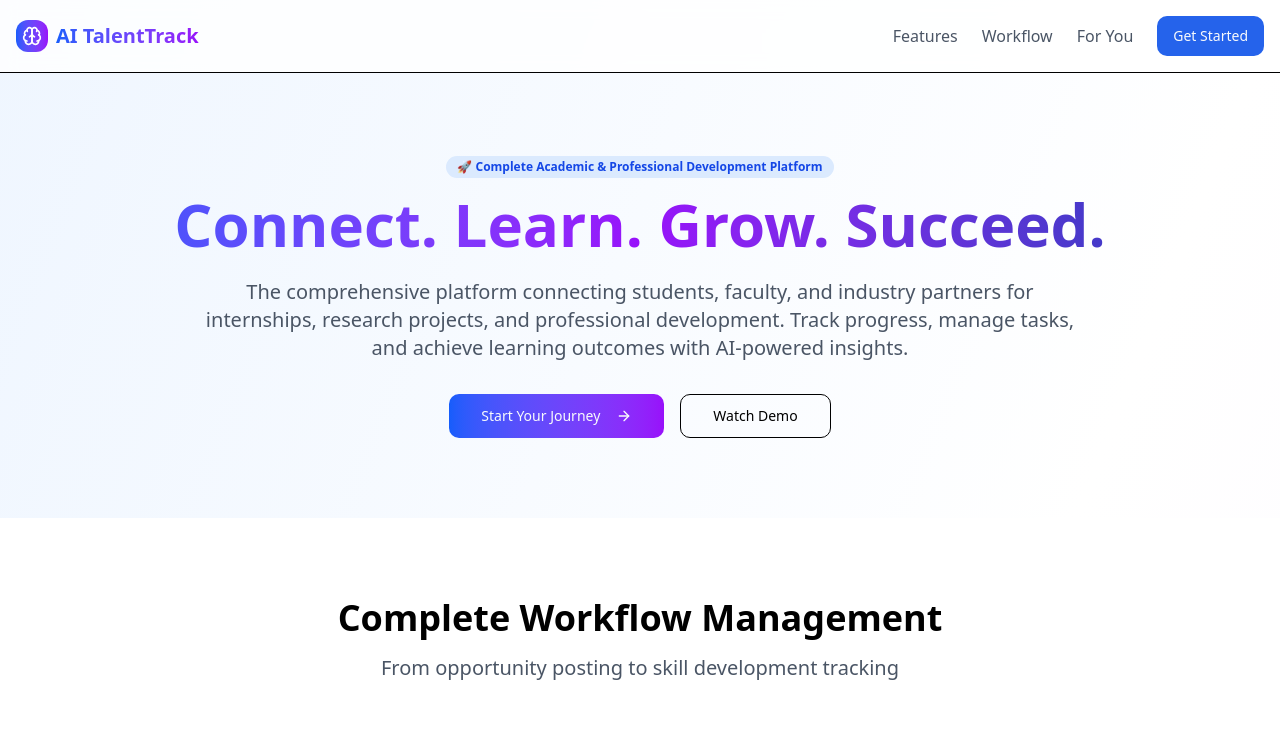
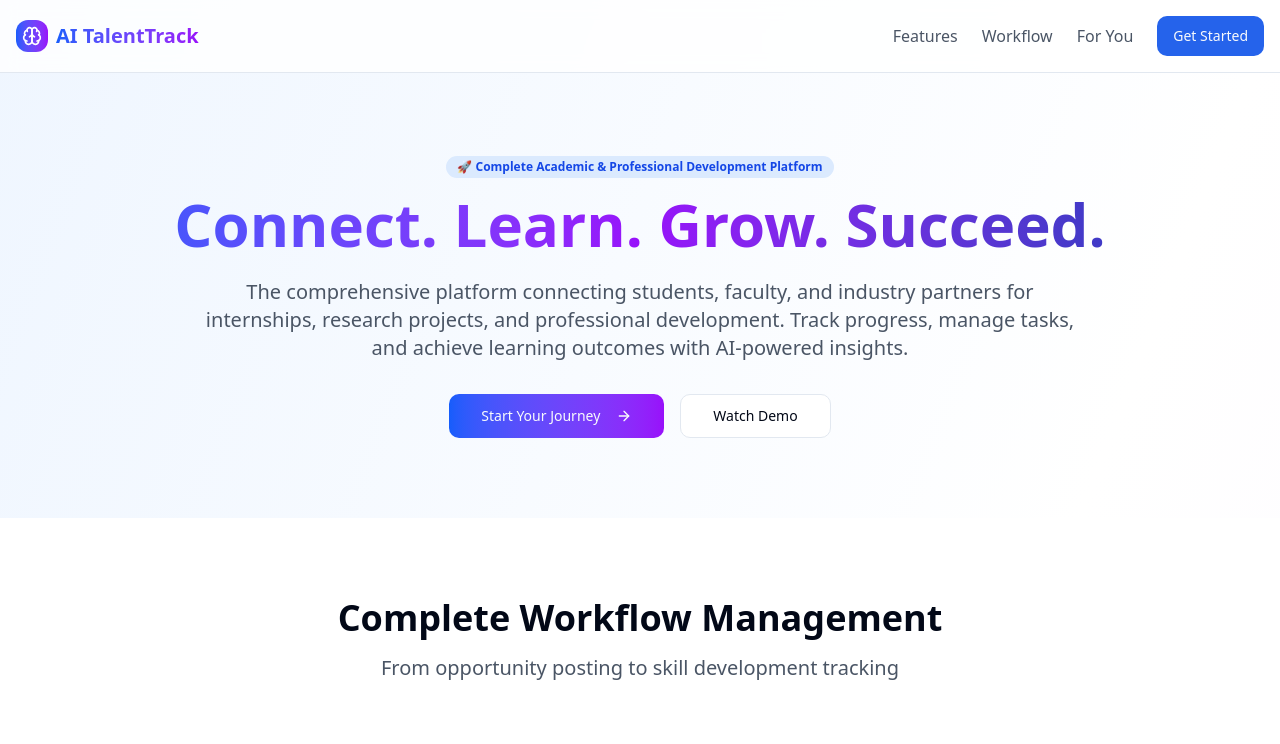
Before and after one commit to Lprabodha/esoft-hackathon, a Next.js app: page / in a window 1280 px wide. Shown: the top 744 px of the page. Built offline with nearby package versions, Linux system fonts and the light colour scheme.

Commit message:
Fixed design issue

```diff
--- a/app/globals.css
+++ b/app/globals.css
@@ -1,6 +1,5 @@
 @import "tailwindcss";
 
-@layer base {
 :root {
   --background: 0 0% 100%;
   --foreground: 222.2 84% 4.9%;
@@ -61,6 +60,44 @@
   --sidebar-border: 240 3.7% 15.9%;
   --sidebar-ring: 217.2 91.2% 59.8%;
 }
+
+@custom-variant dark (&:is([data-theme='dark'] *));
+
+.border-border {
+  border-color: hsl(var(--border));
+}
+
+@theme inline {
+  --radius-sm: calc(var(--radius) - 4px);
+  --radius-md: calc(var(--radius) - 2px);
+  --radius-lg: var(--radius);
+  --radius-xl: calc(var(--radius) + 4px);
+  --color-background: hsl(var(--background));
+  --color-foreground: hsl(var(--foreground));
+  --color-card: hsl(var(--card));
+  --color-card-foreground: hsl(var(--card-foreground));
+  --color-popover: hsl(var(--popover));
+  --color-popover-foreground: hsl(var(--popover-foreground));
+  --color-primary: hsl(var(--primary));
+  --color-primary-foreground: hsl(var(--primary-foreground));
+  --color-secondary: hsl(var(--secondary));
+  --color-secondary-foreground: hsl(var(--secondary-foreground));
+  --color-muted: hsl(var(--muted));
+  --color-muted-foreground: hsl(var(--muted-foreground));
+  --color-accent: hsl(var(--accent));
+  --color-accent-foreground: hsl(var(--accent-foreground));
+  --color-destructive: hsl(var(--destructive));
+  --color-border: hsl(var(--border));
+  --color-input: hsl(var(--input));
+  --color-ring: hsl(var(--ring));
+  --color-sidebar: hsl(var(--sidebar-background));
+  --color-sidebar-foreground: hsl(var(--sidebar-foreground));
+  --color-sidebar-primary: hsl(var(--sidebar-primary));
+  --color-sidebar-primary-foreground: hsl(var(--sidebar-primary-foreground));
+  --color-sidebar-accent: hsl(var(--sidebar-accent));
+  --color-sidebar-accent-foreground: hsl(var(--sidebar-accent-foreground));
+  --color-sidebar-border: hsl(var(--sidebar-border));
+  --color-sidebar-ring: hsl(var(--sidebar-ring));
 }
 
 @layer base {
@@ -72,42 +109,15 @@
   }
 }
 
-@theme inline {
-  --radius-sm: calc(var(--radius) - 4px);
-  --radius-md: calc(var(--radius) - 2px);
-  --radius-lg: var(--radius);
-  --radius-xl: calc(var(--radius) + 4px);
-  --color-background: var(--background);
-  --color-foreground: var(--foreground);
-  --color-card: var(--card);
-  --color-card-foreground: var(--card-foreground);
-  --color-popover: var(--popover);
-  --color-popover-foreground: var(--popover-foreground);
-  --color-primary: hsl(var(--primary));
-  --color-primary-foreground: hsl(var(--primary-foreground));
-  --color-secondary: var(--secondary);
-  --color-secondary-foreground: var(--secondary-foreground);
-  --color-muted: var(--muted);
-  --color-muted-foreground: var(--muted-foreground);
-  --color-accent: var(--accent);
-  --color-accent-foreground: var(--accent-foreground);
-  --color-destructive: var(--destructive);
-  --color-border: var(--border);
-  --color-input: var(--input);
-  --color-ring: var(--ring);
-  --color-chart-1: var(--chart-1);
-  --color-chart-2: var(--chart-2);
-  --color-chart-3: var(--chart-3);
-  --color-chart-4: var(--chart-4);
-  --color-chart-5: var(--chart-5);
-  --color-sidebar: var(--sidebar);
-  --color-sidebar-foreground: var(--sidebar-foreground);
-  --color-sidebar-primary: var(--sidebar-primary);
-  --color-sidebar-primary-foreground: var(--sidebar-primary-foreground);
-  --color-sidebar-accent: var(--sidebar-accent);
-  --color-sidebar-accent-foreground: var(--sidebar-accent-foreground);
-  --color-sidebar-border: var(--sidebar-border);
-  --color-sidebar-ring: var(--sidebar-ring);
+@utility container {
+  margin-inline: auto;
+  padding-inline: 2rem;
+  @media (width >= --theme(--breakpoint-sm)) {
+    max-width: none;
+  }
+  @media (width >= 1400px) {
+    max-width: 1400px;
+  }
 }
 
 /* Custom scrollbar styles */
```
Lines whose indentation alone changed are shown as unchanged.
